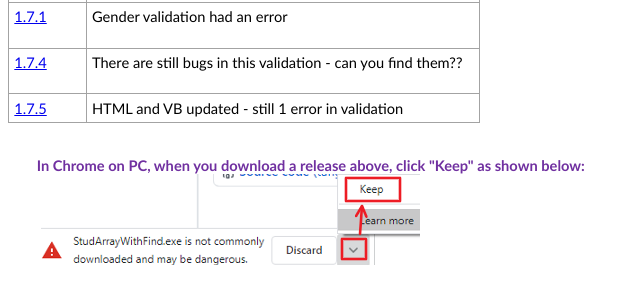
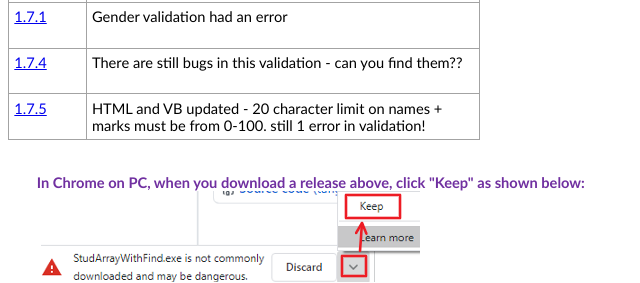
Before and after one commit to bwattle/11-StudDB_VB, a plain HTML site: page index.html in a window 1280 px wide. Shown: the part 815-1098 px from the top of the page, without its empty margins (0-640 px from the left). Drawn offline with Linux system fonts and the light colour scheme.

Commit message:
VB - additional validation for names to be less than 20 characters. index - note about validation for v1.7.5 updated

```diff
--- a/index.html
+++ b/index.html
@@ -200,7 +200,8 @@
                 <td style="border-style:solid;border-color:#A3A3A3;border-width:1pt;
   vertical-align:top;width:3.9777in;padding:4pt 4pt 4pt 4pt">
                     <p style="margin:0in;font-family:Calibri;font-size:11.0pt">
-                        HTML and VB updated - still 1 error in validation</p>
+                        HTML and VB updated -
+                        20 character limit on names + marks must be from 0-100. still 1 error in validation!</p>
                 </td>
             </tr>
         </table>
```
Also changed, not shown: 1 other file.
